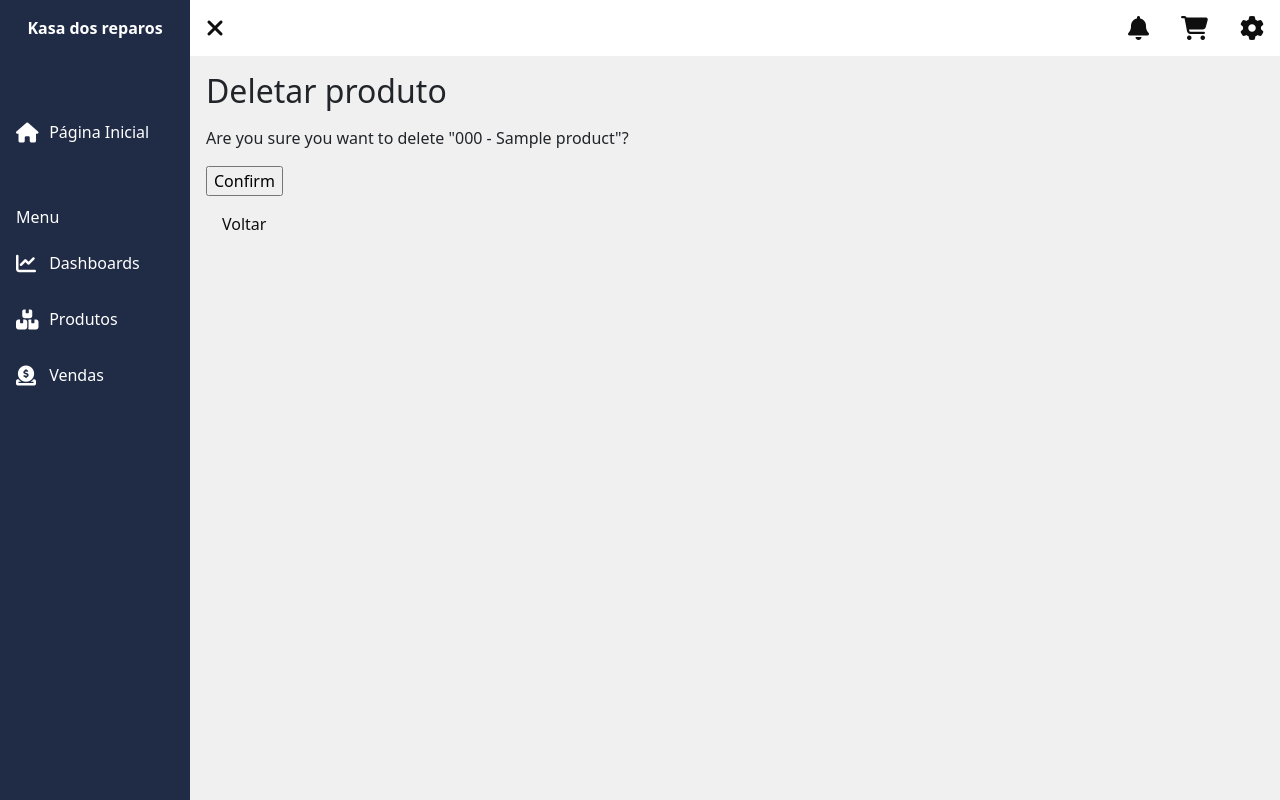
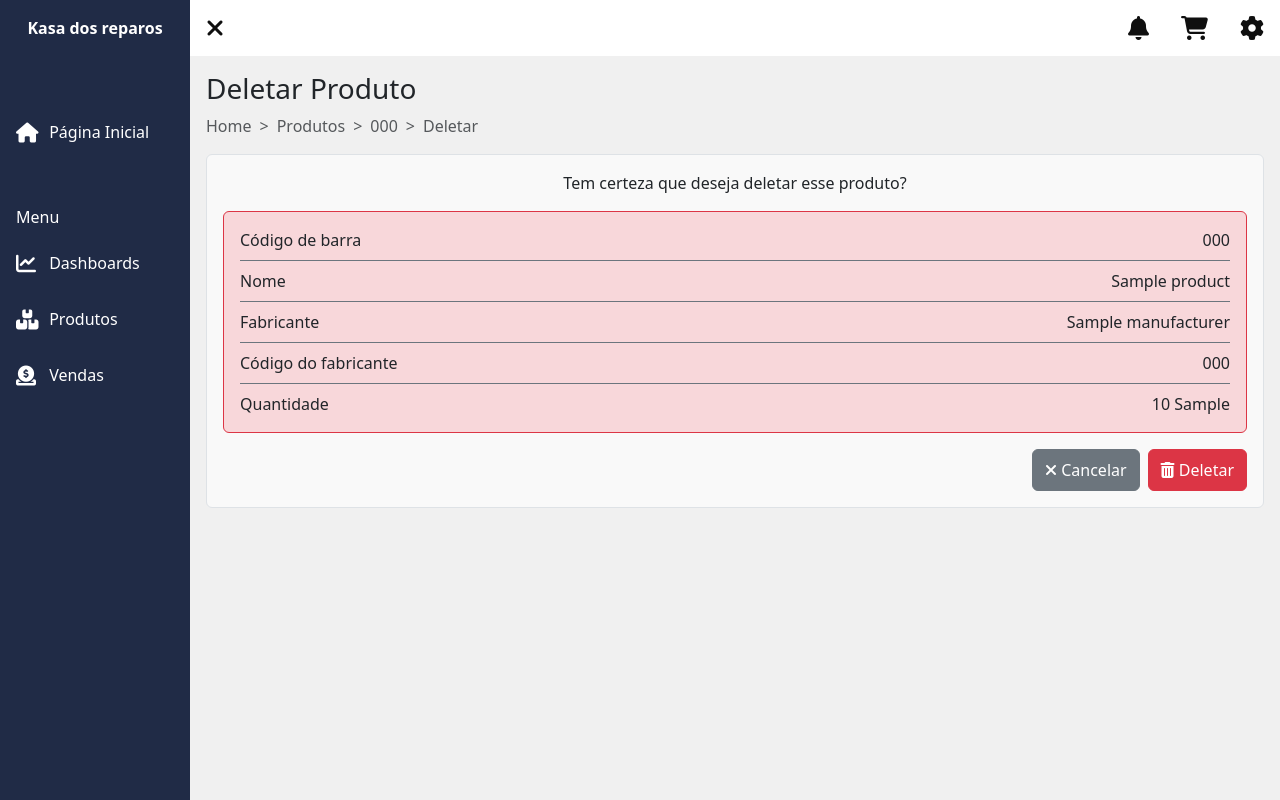
Before and after one commit to gustavolaires/kdr-erp, a Django app: page /products/1/delete in a window 1280 px wide. Run offline with Django 5.2, Linux system fonts and the light colour scheme; tables that the repository leaves empty hold one stand-in row (values such as "Sample post"); some libraries are stand-ins or nearby versions.

Commit message:
Refatoração da página de deleção do produto

```diff
--- a/stock/templates/product/delete.html
+++ b/stock/templates/product/delete.html
@@ -6,17 +6,69 @@
 {% endblock %}
 
 {% block content %}
-    <h2>Deletar produto</h2>
+    <!-- title -->
+    <h3>Deletar Produto</h3>
 
-    <div class="py-2">
-        <form method="post">{% csrf_token %}
-            <p>Are you sure you want to delete "{{ object }}"?</p>
-            {{ form }}
-            <input type="submit" value="Confirm">
-        </form>
+    <!-- breadcrumb -->
+    <div style="--bs-breadcrumb-divider: '>';" aria-label="breadcrumb">
+        <ol class="breadcrumb text-nowrap">
+            <li class="breadcrumb-item"><a href="{% url 'home' %}">Home</a></li>
+            <li class="breadcrumb-item"><a href="{% url 'product-list' %}">Produtos</a></li>
+            <li class="breadcrumb-item"><a href="{% url 'product-detail' object.id %}">{{ object.bar_code }}</a></li>
+            <li class="breadcrumb-item active" aria-current="page">Deletar</li>
+        </ol>
     </div>
 
-    <div class="d-inline-block px-3 py-2 mb-2 my-class">
-        <a href="{% url 'product-list' %}">Voltar</a>
+    <!-- main data -->
+    <div class="border rounded-2 p-3" style="background-color: var(--neutral50);">
+        <form method="post" id="delete-product">
+            {% csrf_token %}
+            <div class="d-flex justify-content-center">
+                <p class="text-nowrap">Tem certeza que deseja deletar esse produto?</p>
+            </div>
+
+            <div class="bg-danger-subtle border rounded-2 border-danger p-3">
+                <div>
+                    <div class="d-flex flex-row justify-content-between border-bottom border-secondary pb-2 mb-2">
+                        <label for="id_bar_code" class="text-nowrap">Código de barra</label>
+                        <span id="id_bar_code" class="text-nowrap">{{ object.bar_code }}</span>
+                    </div>
+                    <div class="d-flex flex-row justify-content-between border-bottom border-secondary pb-2 mb-2">
+                        <label for="id_name" class="text-nowrap">Nome</label>
+                        <span id="id_name" class="text-nowrap">{{ object.name }}</span>
+                    </div>
+                    <div class="d-flex flex-row justify-content-between border-bottom border-secondary pb-2 mb-2">
+                        <label for="id_manufacturer" class="text-nowrap">Fabricante</label>
+                        <span id="id_manufacturer" class="text-nowrap">{{ object.manufacturer }}</span>
+                    </div>
+                    <div class="d-flex flex-row justify-content-between border-bottom border-secondary pb-2 mb-2">
+                        <label for="id_manufacturer_code" class="text-nowrap">Código do fabricante</label>
+                        <span id="id_manufacturer_code" class="text-nowrap">{{ object.manufacturer_code }}</span>
+                    </div>
+                    <div class="d-flex flex-row justify-content-between">
+                        <label for="id_amount" class="text-nowrap">Quantidade</label>
+                        <span id="id_amount" class="text-nowrap">{{ object.amount }} {{ object.unit_type }}</span>
+                    </div>
+                </div>
+            </div>
+        </form>
+
+        <!-- form action buttons -->
+        <div class="mt-3">
+            <div class="d-flex justify-content-end gap-2">
+                <a class="d-block-inline btn btn-secondary rounded-2 py-2" role="button" href="{% url 'product-list' %}">
+                    <span>
+                        <i class="fa-solid fa-xmark"></i>
+                    </span>
+                    <span class="text-nowrap">Cancelar</span>
+                </a>
+                <button type="submit" form="delete-product" class="btn btn-danger rounded-2 py-2">
+                    <span>
+                        <i class="fa-solid fa-trash-can"></i>
+                    </span>
+                    <span class="text-nowrap">Deletar</span>
+                </button>
+            </div>
+        </div>
     </div>
 {% endblock %}
--- a/stock/templates/product/detail.html
+++ b/stock/templates/product/detail.html
@@ -54,7 +54,6 @@
                 <input type="text" name="manufacturer" value={{ object.manufacturer }} class="form-control" id="id_manufacturer" readonly>
             </div>
             <div class="col-lg-6">
-
                 <label for="id_manufacturer_code" class="form-label text-nowrap">
                     Código do fabricante
                 </label>
```
